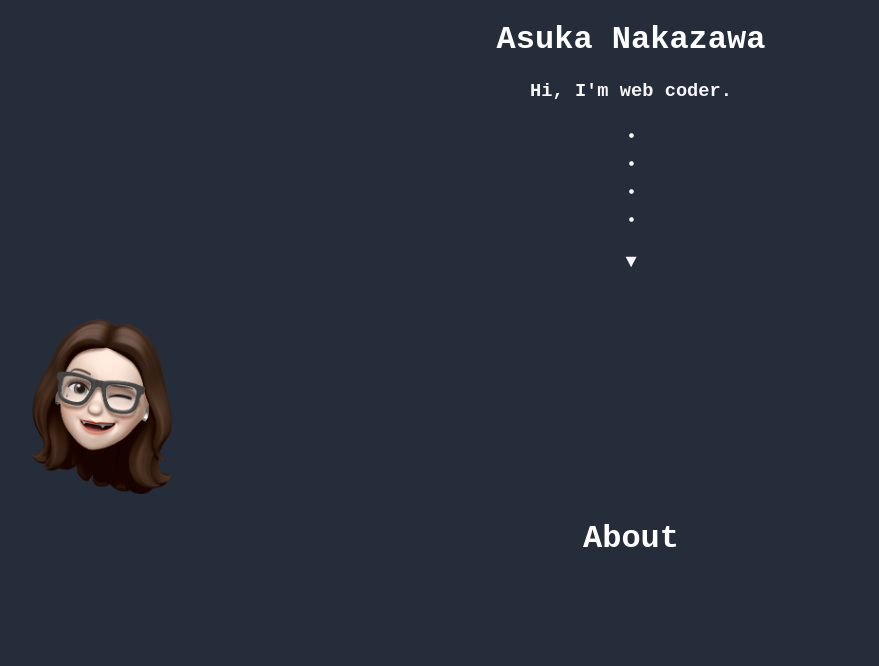
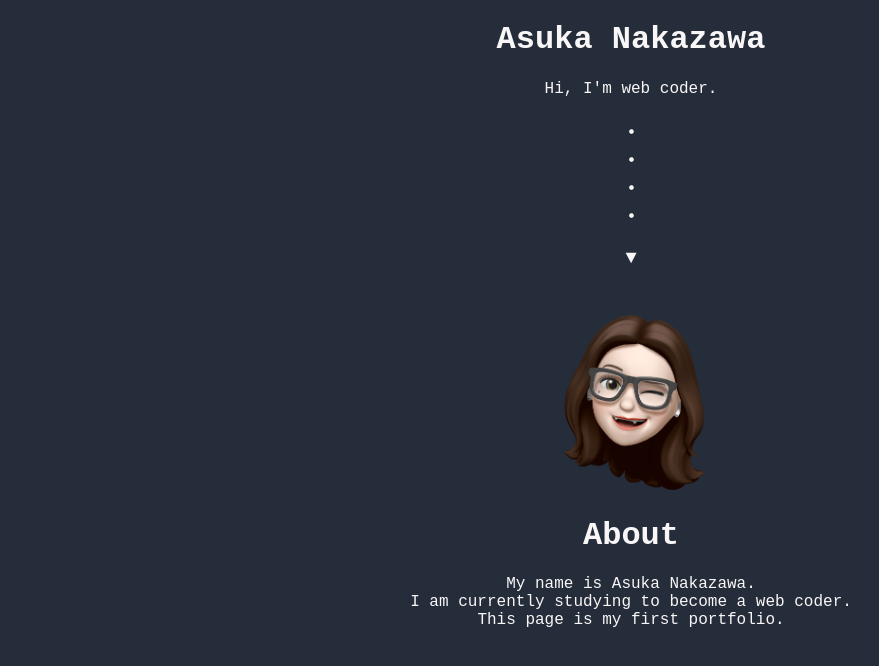
Before and after one commit to ask-nkzw/portfolio, a plain HTML site: page MyHP/index.html in a window 1280 px wide. Shown: the whole page, without its empty margins (9-888 px from the left). Drawn offline with Linux system fonts and the light colour scheme.

Commit message:
最低限完成

```diff
--- a/MyHP/css/style.css
+++ b/MyHP/css/style.css
@@ -4,7 +4,7 @@ body {
 
 h1 {
     text-align: center;
-    color: rgb(255, 255, 255);
+    color: rgb(248, 246, 246);
     font-family: 'Courier New', sans-serif;
 }
 
@@ -28,7 +28,15 @@ h3 {
 #title_id2 {
     color:brown !important;
 }*/
-p.face img {
+.face {
     text-align: center;
+}
+.face > img {
     width: 200px;  /* 横幅を200pxに */
 }
+
+p {
+    text-align: center;
+    color: rgb(248, 246, 246);
+    font-family: 'Courier New', sans-serif;
+}
--- a/MyHP/index.html
+++ b/MyHP/index.html
@@ -16,7 +16,7 @@
     <h1 id="title_id" class="title" style="color:blueviolet;">Asuka Nakazawa</h1>
     <h1 id="title_id2" class="title" style="color:blueviolet;">Asuka Nakazawa</h1>
     -->
-    <h3>Hi, I'm web coder.</h3>
+    <p>Hi, I'm web coder.</p>
     <h3>・<br>・<br>・ <br>・</h3>
     <h3>▼</h3>
     <!--
@@ -26,6 +26,10 @@
         <img src="emoji.png" alt="写真">
     </p>
     <h1>About</h1>
+    <p>My name is Asuka Nakazawa.
+        <br>I am currently studying to become a web coder.
+        <br>This page is my first portfolio.
+    </p>
 
 
 </body>
```
Also changed, not shown: MyHP/chako.jpg (deleted).
